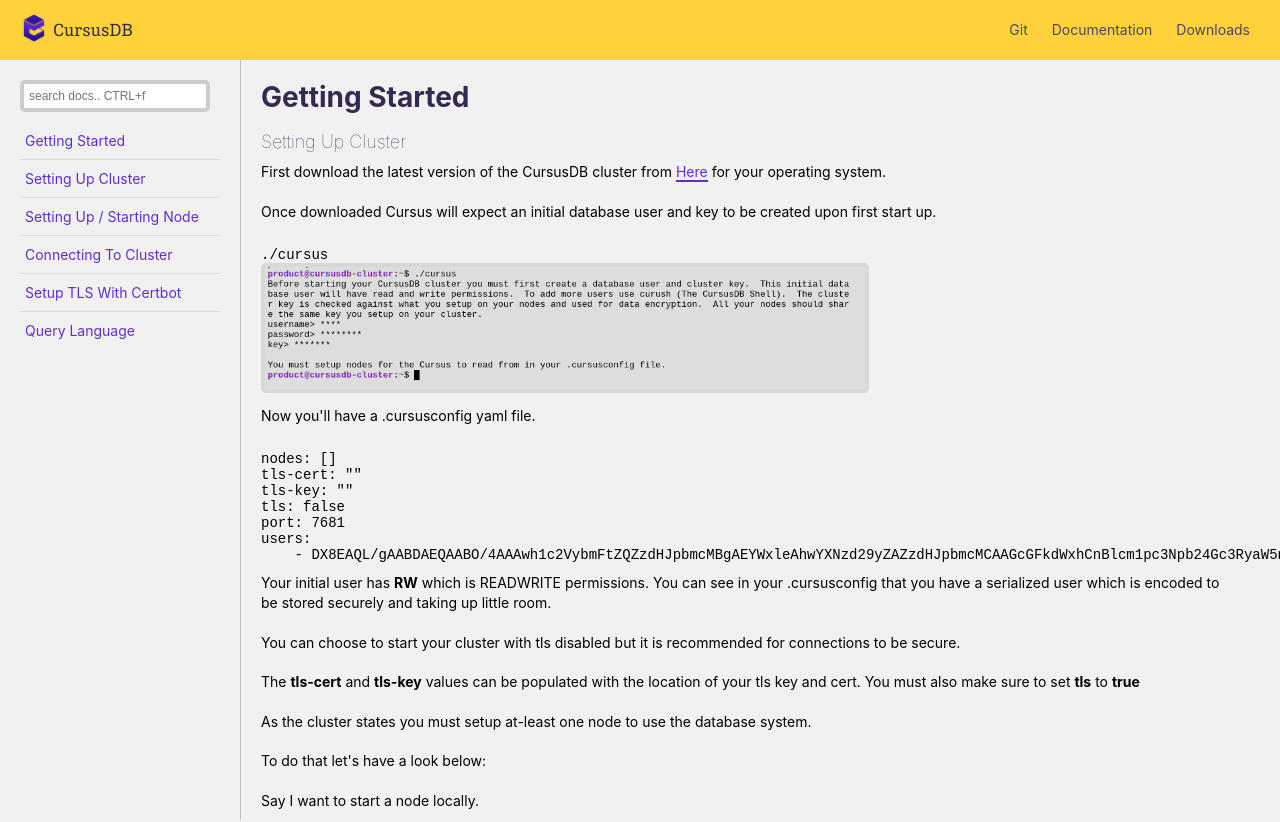
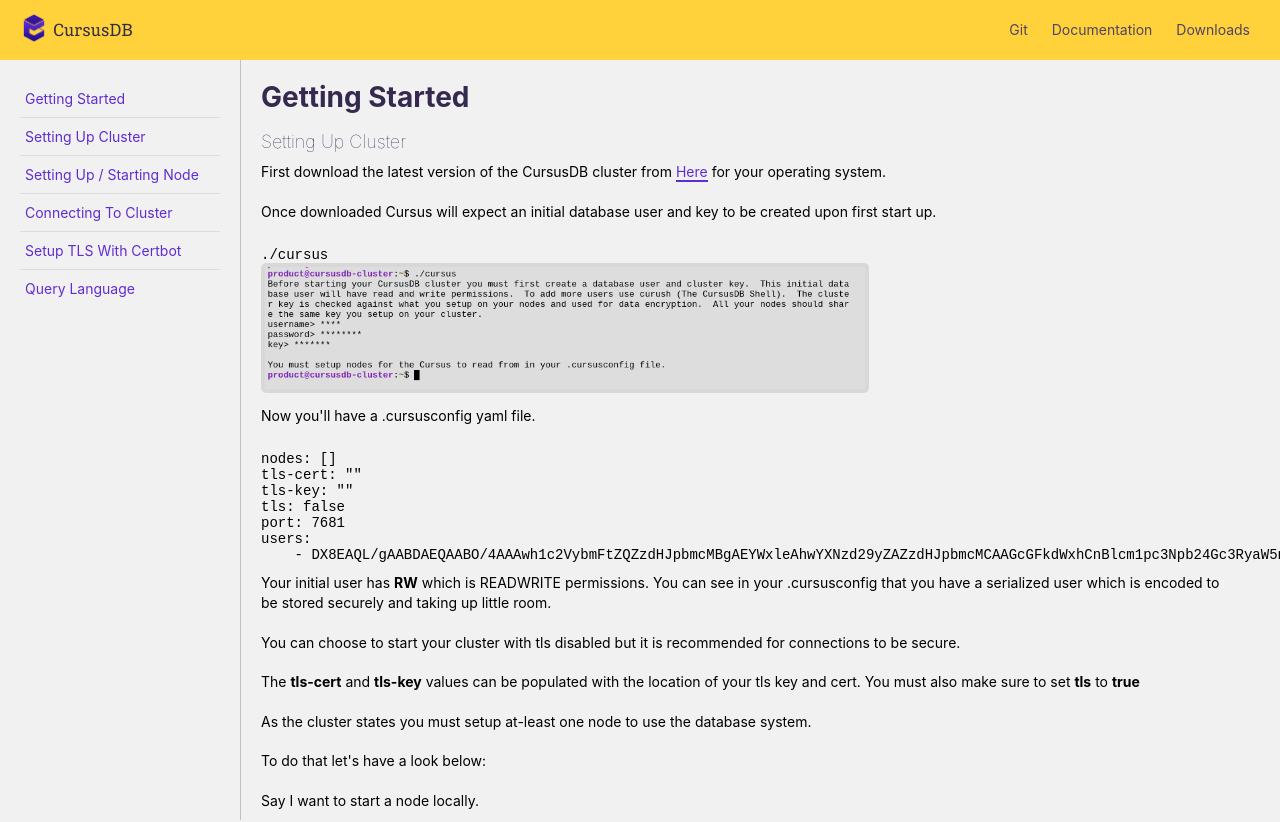
Before and after one commit to cursusdb/cursusdb-web, a SvelteKit app: page /documentation in a window 1280 px wide. Shown: the top 822 px of the page. Built offline with nearby package versions, Linux system fonts and the light colour scheme; a small style sheet from the web is missing.

Commit message:
temporarily hide search

```diff
--- a/src/routes/documentation/+page.svelte
+++ b/src/routes/documentation/+page.svelte
@@ -5,6 +5,7 @@
     let searchInput // search bind
     let clientWidth // user client width
     let showAside = false // show aside bool
+    let articleBind; // bind article to get inner data
     import { slide } from 'svelte/transition';
     import { quintOut } from 'svelte/easing';
 
@@ -16,6 +17,7 @@
             return false
         }
     }
+
 
 </script>
 
@@ -30,7 +32,7 @@
 
 {#if clientWidth > 746 || showAside}
 <aside transition:slide={{ delay: 250, duration: 300, easing: quintOut, axis: 'x' }}>
-    <input bind:this={searchInput} type="search" placeholder="search docs.. CTRL+f" />
+<!--    <input on:change|preventDefault={(e) => doSearch(e)} bind:this={searchInput} type="search" placeholder="search docs.. CTRL+f" />-->
     <ul>
         <li><a href="#getting-started">Getting Started</a></li>
         <li><a href="#setting-up-cluster">Setting Up Cluster</a></li>
@@ -43,7 +45,7 @@
 {/if}
 
 <main>
-    <article style={`${clientWidth < 746 ? "padding-left: 0;" : "padding-left: 240px;"}`}>
+    <article style={`${clientWidth < 746 ? "padding-left: 0;" : "padding-left: 240px;"}`} bind:this={articleBind}>
         {#if clientWidth < 746 }
             <button class="aside-btn" on:click={() => showAside ? showAside = false : showAside = true}><img src="aside-toggle.png" /></button>
         {/if}
```
